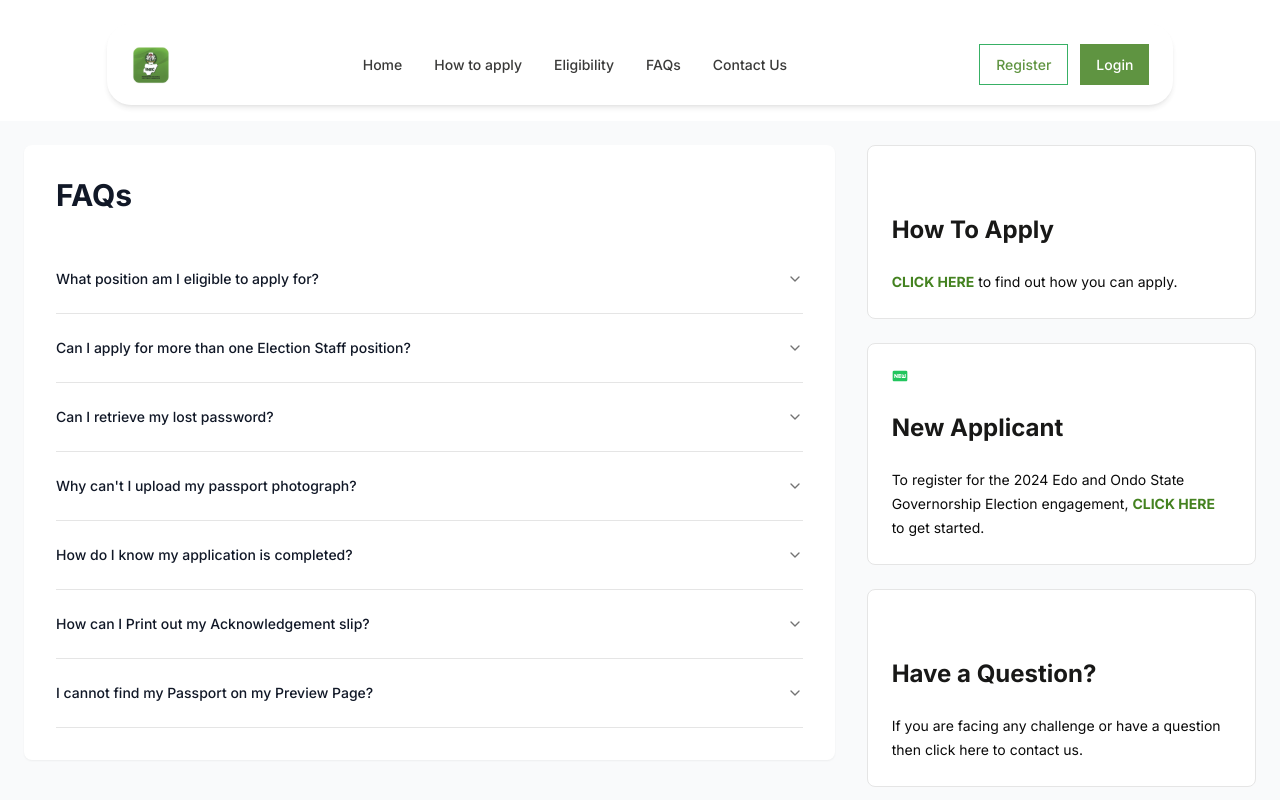
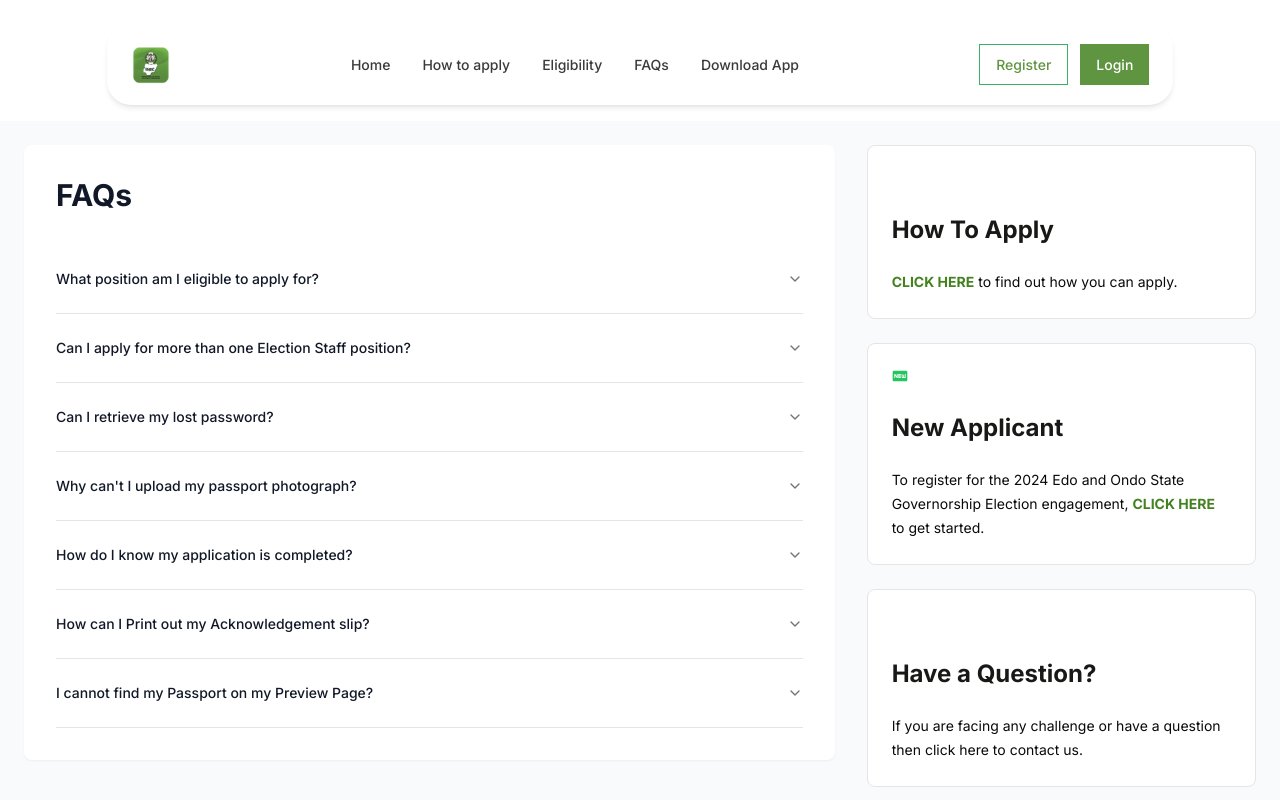
Before and after one commit to shyrapson/inec-press-web, a Next.js app: page /faqs in a window 1280 px wide. Shown: the top 800 px of the page. Built offline with nearby package versions, Linux system fonts and the light colour scheme; some icons are missing.

Commit message:
fix:quick fix

```diff
--- a/src/app/download/page.tsx
+++ b/src/app/download/page.tsx
@@ -14,13 +14,17 @@ const DownloadPage = () => {
   //   let apkUrl = "/INECPRES.apk";
   //   return (window.location.href = apkUrl);
   // };
+  const router = useRouter();
   return (
     <section className=" md:mx-[10%] ">
       <header
         style={{ boxShadow: " 10px 4px 40px 10px #1B2D4A14" }}
         className="bg-white mt-5 py-2 mx-2 md:mx-10 px-2 md:px-6 flex justify-between items-center my-2  rounded-xl w-11/12 md:w-full"
       >
-        <div className="flex items-center gap-1">
+        <div
+          className="flex items-center gap-1"
+          onClick={() => router.push("/")}
+        >
           {/* <Image  alt="Logo" className="h-8 mr-2" /> */}
           <Image
             src="/images/logo.png"
--- a/src/components/organisms/navbar.tsx
+++ b/src/components/organisms/navbar.tsx
@@ -54,10 +54,10 @@ const Navbar: FC<NavbarProps> = ({ isSticky = true }) => {
           FAQs
         </Link>
         <Link
-          href="/contact"
+          href="/download"
           className="text-[#181817] hover:text-green-600 font-medium text-sm"
         >
-          Contact Us
+          Download App
         </Link>
       </div>
       <div className="flex items-center space-x-3">
```
